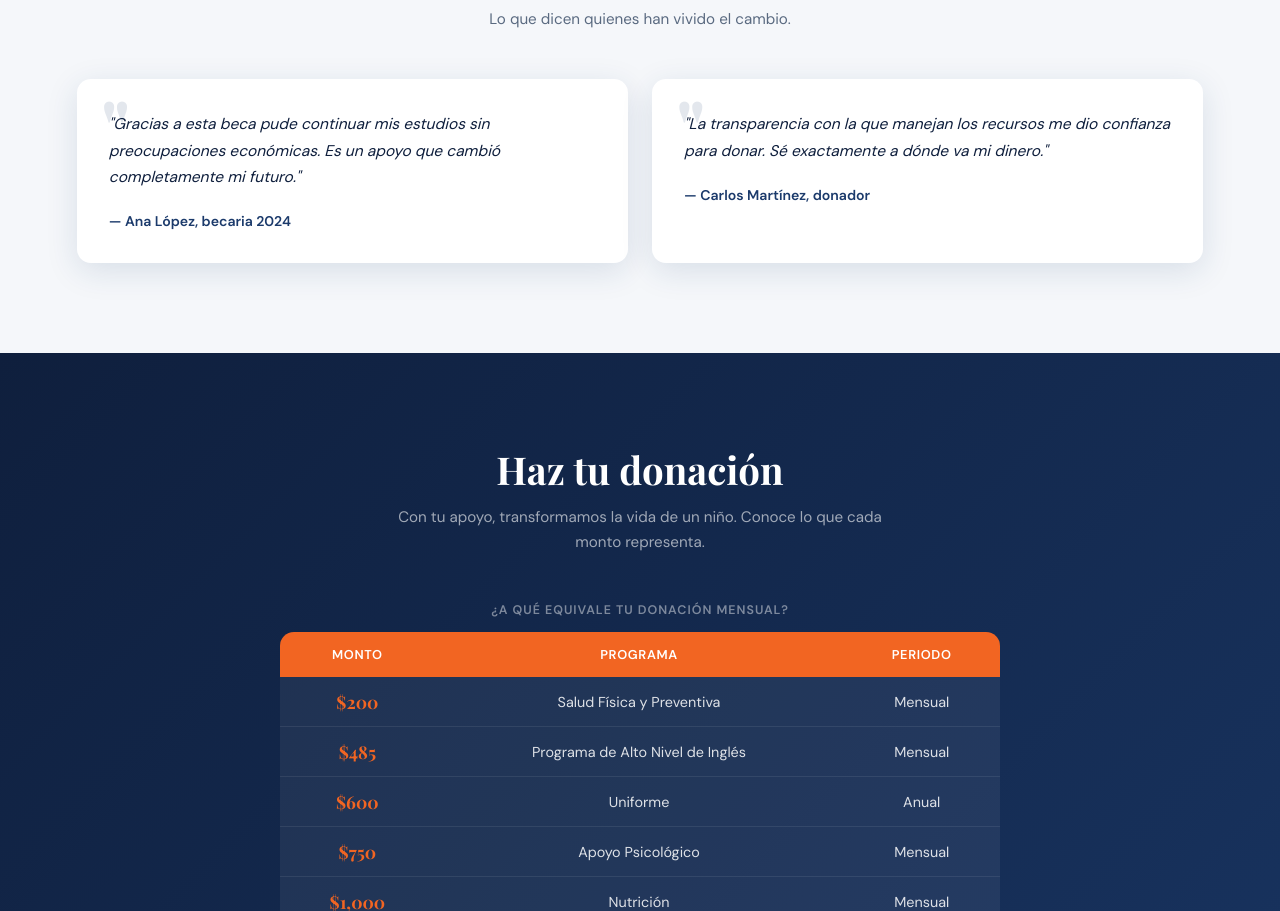
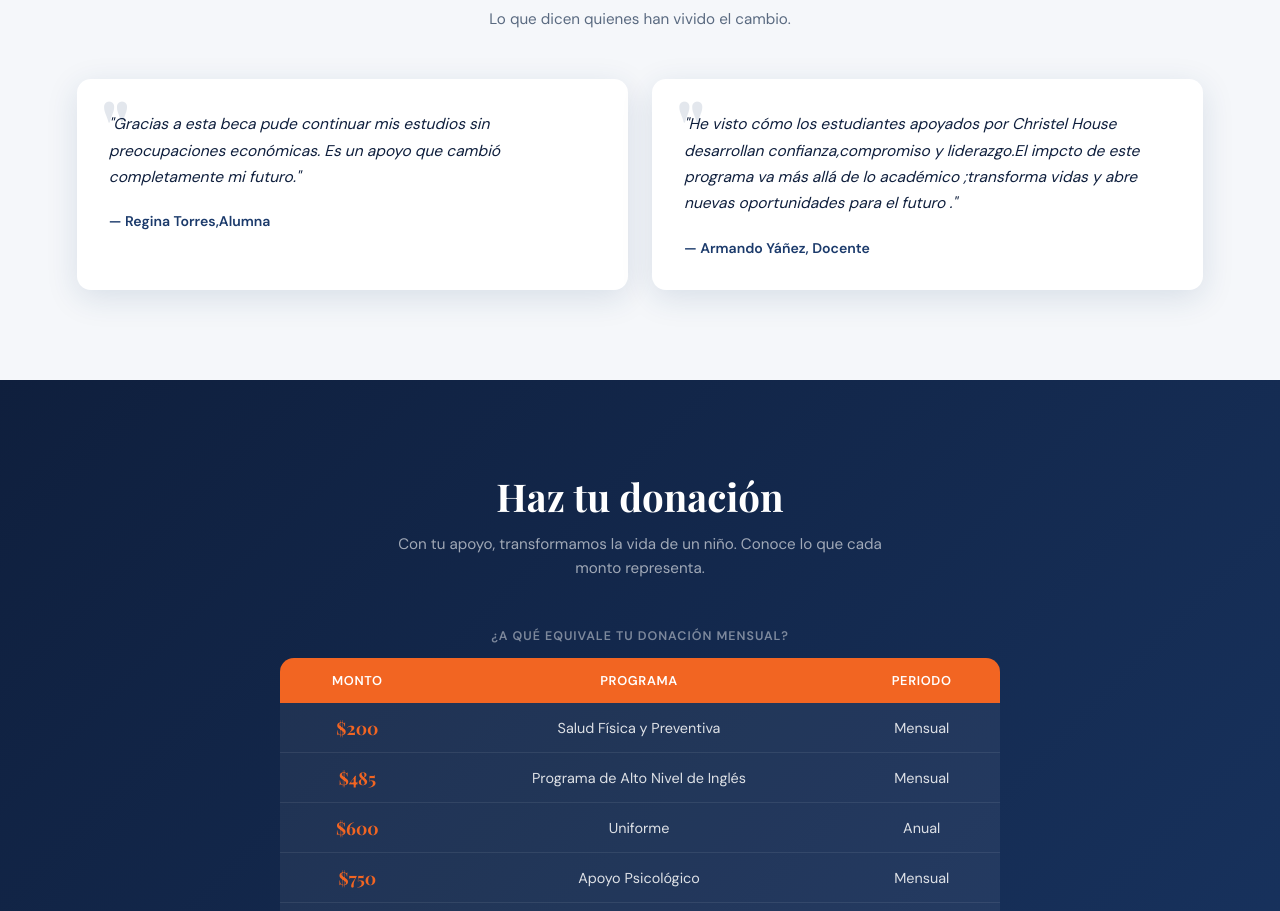
Before and after one commit to reginatorreshe-arch/funding, a plain HTML site: page index.html in a window 1280 px wide. Shown: the part 2455-3366 px from the top of the page. Drawn offline with nearby package versions, Linux system fonts and the light colour scheme; a web font is replaced by a local one.

Commit message:
Update index.html

```diff
--- a/index.html
+++ b/index.html
@@ -461,11 +461,11 @@
   <div class="testimonios-grid">
     <div class="testimonio-card">
       <p>"Gracias a esta beca pude continuar mis estudios sin preocupaciones económicas. Es un apoyo que cambió completamente mi futuro."</p>
-      <strong>— Ana López, becaria 2024</strong>
+      <strong>— Regina Torres,Alumna</strong>
     </div>
     <div class="testimonio-card">
-      <p>"La transparencia con la que manejan los recursos me dio confianza para donar. Sé exactamente a dónde va mi dinero."</p>
-      <strong>— Carlos Martínez, donador</strong>
+      <p>"He visto cómo los estudiantes apoyados por Christel House desarrollan confianza,compromiso y liderazgo.El impcto de este programa va más allá de lo académico ;transforma vidas y abre nuevas oportunidades para el futuro ."</p>
+      <strong>— Armando Yáñez, Docente </strong>
     </div>
   </div>
 </section>
```
